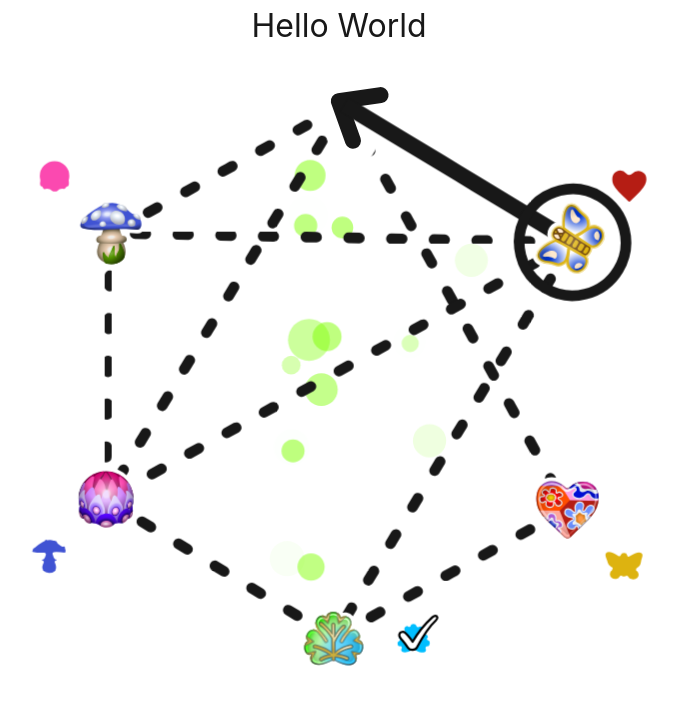
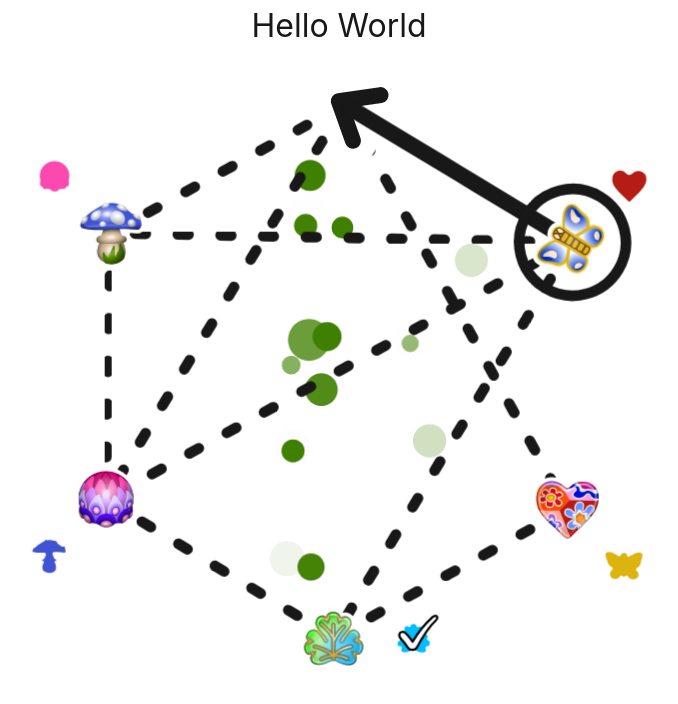
Before and after one commit to evashort/bead-puzzle, a Vue app: page / in a window 1280 px wide. Shown: the top 704 px of the page, without its empty margins (301-979 px from the left). Built offline with nearby package versions, Linux system fonts and the light colour scheme.

Commit message:
make dim dust opaque by using brightness filter

```diff
--- a/src/components/Game.vue
+++ b/src/components/Game.vue
@@ -567,7 +567,7 @@ export default {
           :cy="mote.cy"
           :r="mote.r"
           fill="chartreuse"
-          :style="{'transition-property': 'opacity', 'transition-duration': '2s', 'opacity': fast ? 1 : 0.5}"
+          :style="{'transition-property': 'filter', 'transition-duration': '2s', 'filter': `brightness(${fast ? 100 : 50}%)`}"
           >
         </circle>
       </g>
```
